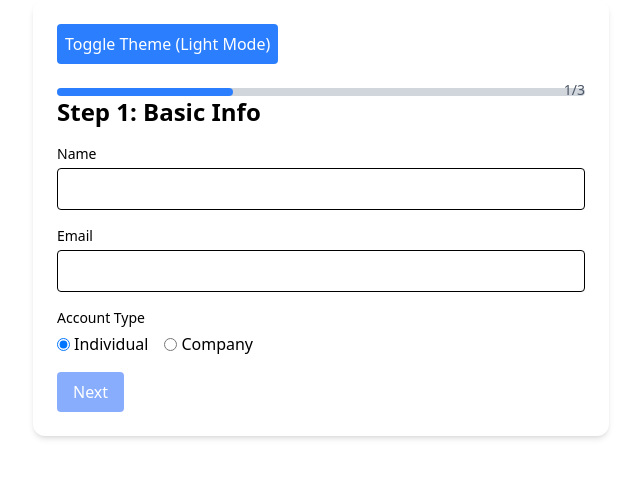
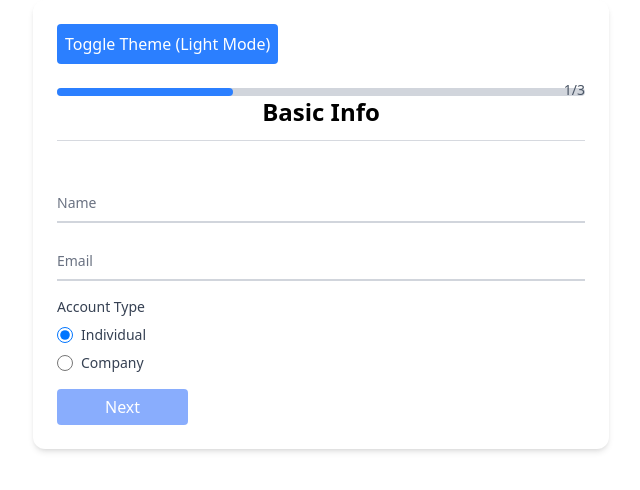
Before and after one commit to mohamedragaey/multi-step-app, a React (Vite) app: page /step1 in a window 1280 px wide. Shown: the top 490 px of the page, without its empty margins (319-959 px from the left). Built offline with nearby package versions, Linux system fonts and the light colour scheme.

Commit message:
refactor: reuse shared components

```diff
--- a/src/pages/Step1.tsx
+++ b/src/pages/Step1.tsx
@@ -1,3 +1,6 @@
+import Button from '@/components/Button';
+import Input from '@/components/Input';
+import RadioGroup from '@/components/RadioButton';
 import { setBasicInfo, setStep } from '@/features/form/formSlice';
 import { RootState } from '@/store/store';
 import { zodResolver } from '@hookform/resolvers/zod';
@@ -43,64 +46,41 @@ const BasicInfoStep = () => {
 
     return (
         <div>
-            <h2 className="text-2xl font-semibold mb-4">Step 1: Basic Info</h2>
+            <h2 className="text-2xl font-semibold text-center border-b border-solid border-gray-400/40 pb-3 mb-10">Basic Info</h2>
             <form onSubmit={handleSubmit(onSubmit)} className="space-y-4">
-                <div>
-                    <label htmlFor='name' className="block text-sm font-medium">Name</label>
-                    <input
-                        id='name'
-                        type="text"
-                        {...register('name')}
-                        className="w-full mt-1 p-2 border rounded"
-                    />
-                    {errors.name && <p className="text-red-500 text-sm">{errors.name.message}</p>}
-                </div>
+                <Input
+                    name='name'
+                    label="Name"
+                    id="name"
+                    type="text"
+                    register={register}
+                    error={errors?.name?.message}
+                />
+                <Input
+                    name='email'
+                    label="Email"
+                    id="email"
+                    type="email"
+                    register={register}
+                    error={errors?.email?.message}
+                />
+                <RadioGroup
+                    name="accountType"
+                    label="Account Type"
+                    options={[
+                        { label: "Individual", value: "Individual" },
+                        { label: "Company", value: "Company" },
+                    ]}
+                    register={register}
+                    error={errors.accountType?.message}
+                />
 
-                <div>
-                    <label htmlFor='email' className="block text-sm font-medium">Email</label>
-                    <input
-                        id='email'
-                        type="email"
-                        {...register('email')}
-                        className="w-full mt-1 p-2 border rounded"
-                    />
-                    {errors.email && <p className="text-red-500 text-sm">{errors.email.message}</p>}
-                </div>
-
-                <div>
-                    <label className="block text-sm font-medium">Account Type</label>
-                    <div className="flex gap-4 mt-1">
-                        <label htmlFor='Individual' className="flex items-center gap-1">
-                            <input
-                                id='Individual'
-                                type="radio"
-                                value="Individual"
-                                {...register('accountType')}
-                            />
-                            Individual
-                        </label>
-                        <label htmlFor='Company' className="flex items-center gap-1">
-                            <input
-                                id='Company'
-                                type="radio"
-                                value="Company"
-                                {...register('accountType')}
-                            />
-                            Company
-                        </label>
-                    </div>
-                    {errors.accountType && (
-                        <p className="text-red-500 text-sm">{errors.accountType.message}</p>
-                    )}
-                </div>
-
-                <button
-                    type="submit"
-                    className="bg-blue-600 text-white px-4 py-2 rounded disabled:opacity-50"
+                <Button
+                    label='Next'
+                    type='submit'
                     disabled={!isValid}
-                >
-                    Next
-                </button>
+                    variant='primary'
+                />
             </form>
         </div>
     );
--- a/src/pages/Step2.tsx
+++ b/src/pages/Step2.tsx
@@ -1,3 +1,5 @@
+import Button from '@/components/Button';
+import Input from '@/components/Input';
 import { setAdditionalInfo, setStep } from '@/features/form/formSlice';
 import { AdditionalInfo, RequiredAdditionalInfo } from '@/features/form/types';
 import { RootState } from '@/store/store';
@@ -65,63 +67,48 @@ const AdditionalInfoStep = () => {
         <div>
             <h2 className="text-2xl font-semibold mb-4">Step 2: Additional Info</h2>
             <form onSubmit={handleSubmit(onSubmit)} className="space-y-4">
-                <div>
-                    <label htmlFor='address' className="block text-sm font-medium">Address</label>
-                    <input
-                        id='address'
+                <Input
+                    name='address'
+                    label="Address"
+                    id="address"
                     type="text"
-                        {...register('address')}
-                        className="w-full mt-1 p-2 border rounded"
+                    register={register}
+                    error={errors?.address?.message}
                 />
-                    {errors.address && (
-                        <p className="text-red-500 text-sm">{errors.address.message}</p>
-                    )}
-                </div>
-
-                <div>
-                    <label htmlFor='preferredTopics' className="block text-sm font-medium">Preferred Topics</label>
-                    <input
-                        id='preferredTopics'
+                <Input
+                    name='preferredTopics'
+                    label="Preferred Topics"
+                    id="preferredTopics"
                     type="text"
-                        {...register('preferredTopics')}
-                        className="w-full mt-1 p-2 border rounded"
+                    register={register}
+                    error={errors?.preferredTopics?.message}
                 />
-                    {errors.preferredTopics && (
-                        <p className="text-red-500 text-sm">{errors.preferredTopics.message}</p>
-                    )}
-                </div>
 
                 {isCompany && (
-                    <div>
-                        <label htmlFor='CompanyName' className="block text-sm font-medium">Company Name</label>
-                        <input
-                            id='CompanyName'
+                    <Input
+                        name='companyName'
+                        label="Company Name"
+                        id="companyName"
                         type="text"
-                            {...register('companyName')}
-                            className="w-full mt-1 p-2 border rounded"
+                        register={register}
+                        error={errors?.companyName?.message}
                     />
-                        {errors.companyName && (
-                            <p className="text-red-500 text-sm">{errors?.companyName?.message}</p>
-                        )}
-                    </div>
                 )}
 
 
                 <div className="flex justify-between pt-4">
-                    <button
-                        type="button"
+                    <Button
+                        label='Back'
+                        type='button'
+                        variant='secondary'
                         onClick={handleBack}
-                        className="bg-gray-300 text-gray-800 px-4 py-2 rounded"
-                    >
-                        Back
-                    </button>
-                    <button
-                        type="submit"
-                        className="bg-blue-600 text-white px-4 py-2 rounded disabled:opacity-50"
+                    />
+                    <Button
+                        label='Next'
+                        type='submit'
                         disabled={!isValid}
-                    >
-                        Next
-                    </button>
+                        variant='primary'
+                    />
                 </div>
             </form>
         </div>
--- a/src/pages/Step3.tsx
+++ b/src/pages/Step3.tsx
@@ -1,3 +1,4 @@
+import Button from '@/components/Button';
 import { resetForm } from '@/features/form/formSlice';
 import { RootState } from '@/store/store';
 import { clearFormStorage } from '@/utils/storage';
@@ -59,18 +60,18 @@ const ConfirmationStep = () => {
                     </div>
 
                     <div className="flex justify-between pt-4">
-                        <button
+                        <Button
+                            label='Back'
+                            type='button'
+                            variant='secondary'
                             onClick={handleBack}
-                            className="bg-gray-300 text-gray-800 px-4 py-2 rounded"
-                        >
-                            Back
-                        </button>
-                        <button
+                        />
+                        <Button
+                            label='Submit'
+                            type='submit'
+                            variant='success'
                             onClick={handleSubmit}
-                            className="bg-green-600 text-white px-4 py-2 rounded"
-                        >
-                            Submit
-                        </button>
+                        />
                     </div>
                 </>
             )}
```
Lines whose indentation alone changed are shown as unchanged.
